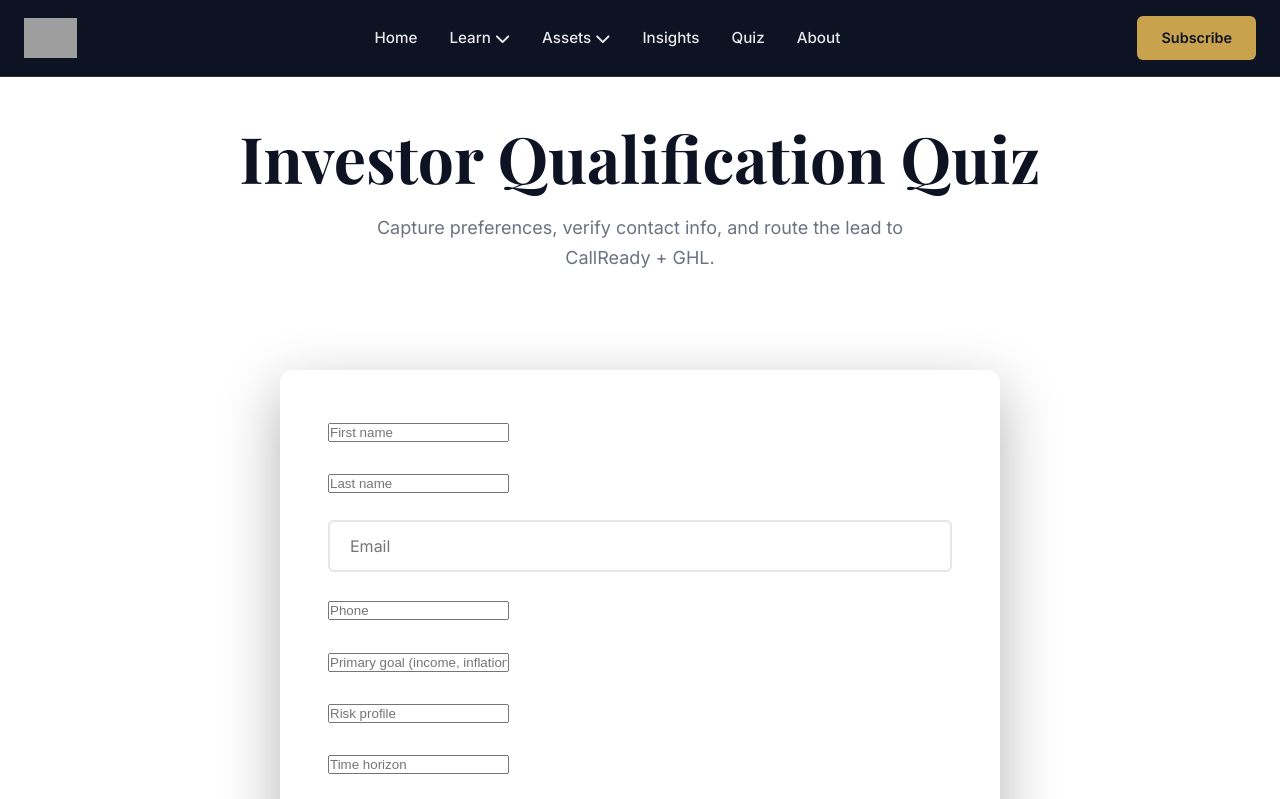
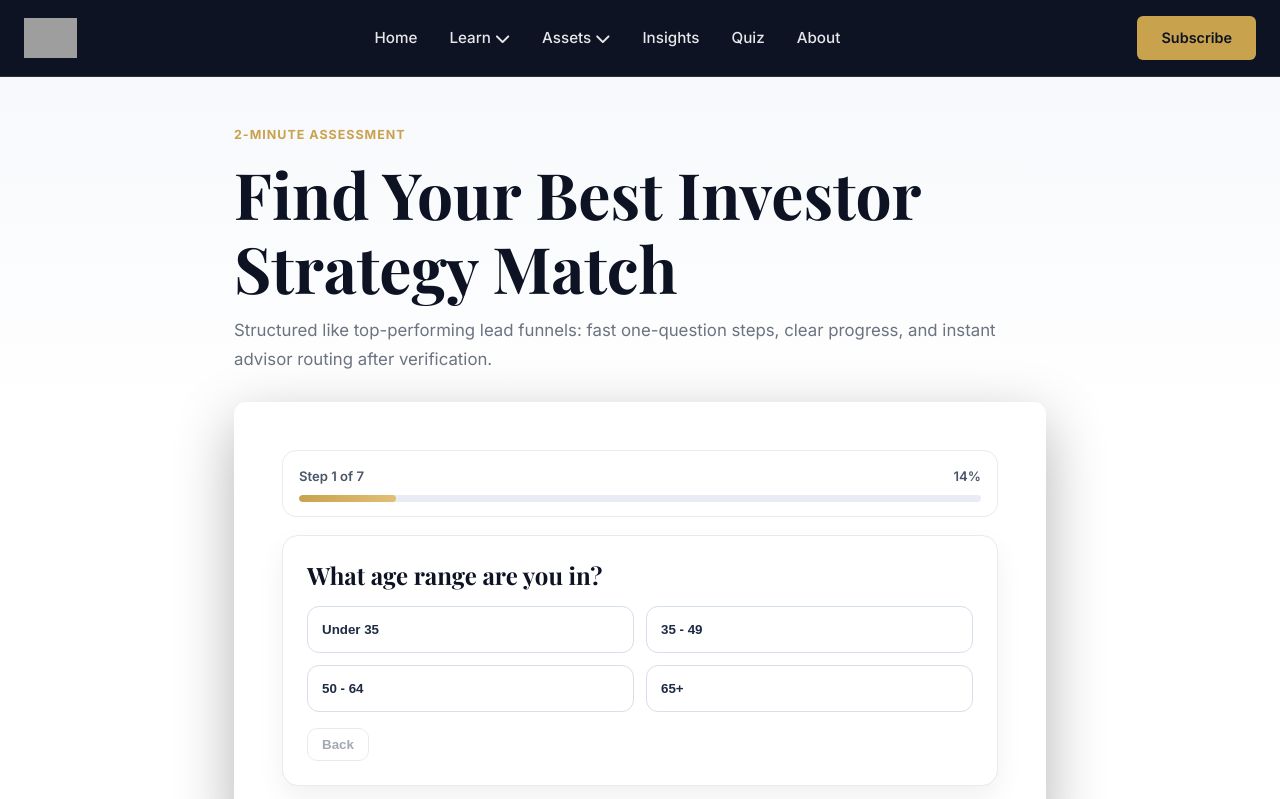
Before and after one commit to conversn-io/investorsimple, a Next.js app: page /quiz in a window 1280 px wide. Shown: the top 799 px of the page. Built offline with nearby package versions, Linux system fonts and the light colour scheme; grey boxes are pictures that could not be loaded.

Commit message:
feat: redesign quiz funnel to fast multi-step high-conversion UX

```diff
--- a/src/app/globals.css
+++ b/src/app/globals.css
@@ -1,6 +1,7 @@
 @import './theme/style.css';
 @import './theme/about.css';
 @import './theme/assets.css';
+@import './theme/quiz.css';
 
 :root {
   color-scheme: light;
--- a/src/app/quiz/page.tsx
+++ b/src/app/quiz/page.tsx
@@ -6,13 +6,14 @@ export default function QuizPage() {
   return (
     <>
       <SiteHeader />
-      <main style={{ paddingTop: '120px', paddingBottom: '80px' }}>
-        <div className="container">
-          <div className="section-header">
-            <h1 className="section-title">Investor Qualification Quiz</h1>
-            <p className="section-subtitle">Capture preferences, verify contact info, and route the lead to CallReady + GHL.</p>
-          </div>
-          <div className="newsletter-form" style={{ maxWidth: '720px', margin: '0 auto' }}>
+      <main className="quiz-page-wrap">
+        <div className="quiz-page-inner">
+          <span className="quiz-kicker">2-Minute Assessment</span>
+          <h1 className="quiz-title">Find Your Best Investor Strategy Match</h1>
+          <p className="quiz-subtitle">
+            Structured like top-performing lead funnels: fast one-question steps, clear progress, and instant advisor routing after verification.
+          </p>
+          <div className="newsletter-form">
             <InvestorQuizForm />
           </div>
         </div>
--- /dev/null
+++ b/src/app/theme/quiz.css
@@ -0,0 +1,231 @@
+.quiz-page-wrap {
+  background: linear-gradient(180deg, #f5f7fb 0%, #ffffff 45%);
+  min-height: 100vh;
+}
+
+.quiz-page-inner {
+  max-width: 860px;
+  margin: 0 auto;
+  padding: 120px 24px 96px;
+}
+
+.quiz-kicker {
+  display: inline-block;
+  font-size: 0.78rem;
+  font-weight: 700;
+  text-transform: uppercase;
+  letter-spacing: 0.08em;
+  color: var(--investor-gold);
+  margin-bottom: 12px;
+}
+
+.quiz-title {
+  margin: 0 0 12px;
+  color: var(--slate-navy);
+  font-family: var(--font-serif);
+  line-height: 1.15;
+}
+
+.quiz-subtitle {
+  margin: 0 0 28px;
+  color: var(--text-secondary);
+  font-size: 1.05rem;
+}
+
+.quiz-funnel-shell {
+  display: flex;
+  flex-direction: column;
+  gap: 18px;
+}
+
+.quiz-progress-block {
+  border: 1px solid #e7eaf0;
+  background: #fff;
+  border-radius: 14px;
+  padding: 14px 16px;
+}
+
+.quiz-progress-copy {
+  display: flex;
+  justify-content: space-between;
+  align-items: center;
+  font-size: 0.82rem;
+  font-weight: 600;
+  color: #4a5668;
+  margin-bottom: 8px;
+}
+
+.quiz-progress-track {
+  height: 7px;
+  width: 100%;
+  border-radius: 999px;
+  background: #e8edf5;
+  overflow: hidden;
+}
+
+.quiz-progress-fill {
+  height: 100%;
+  border-radius: 999px;
+  background: linear-gradient(90deg, #c9a24d 0%, #e2bf75 100%);
+  transition: width 220ms ease;
+}
+
+.quiz-card {
+  border: 1px solid #e7eaf0;
+  background: #fff;
+  border-radius: 16px;
+  padding: 24px;
+  box-shadow: 0 12px 28px rgba(14, 19, 36, 0.06);
+}
+
+.quiz-question {
+  margin: 0 0 16px;
+  color: var(--slate-navy);
+  font-family: var(--font-serif);
+  font-size: 1.5rem;
+  line-height: 1.25;
+}
+
+.quiz-option-grid {
+  display: grid;
+  grid-template-columns: repeat(2, minmax(0, 1fr));
+  gap: 12px;
+}
+
+.quiz-option {
+  width: 100%;
+  text-align: left;
+  padding: 14px 14px;
+  border-radius: 12px;
+  border: 1px solid #d6deea;
+  background: #fff;
+  color: #1e2b44;
+  cursor: pointer;
+  transition: all 160ms ease;
+}
+
+.quiz-option:hover {
+  transform: translateY(-1px);
+  border-color: #b6c4d8;
+  box-shadow: 0 6px 14px rgba(20, 36, 67, 0.08);
+}
+
+.quiz-option.is-selected {
+  border-color: #c9a24d;
+  background: #fff9ec;
+}
+
+.quiz-option-label {
+  display: block;
+  font-weight: 700;
+  line-height: 1.3;
+}
+
+.quiz-option-hint {
+  display: block;
+  margin-top: 4px;
+  font-size: 0.85rem;
+  color: #5e6d84;
+}
+
+.quiz-contact-form {
+  display: flex;
+  flex-direction: column;
+  gap: 12px;
+}
+
+.quiz-form-grid {
+  display: grid;
+  grid-template-columns: repeat(2, minmax(0, 1fr));
+  gap: 10px;
+}
+
+.quiz-contact-form input {
+  width: 100%;
+  border: 1px solid #cfd9e8;
+  border-radius: 10px;
+  height: 48px;
+  padding: 0 12px;
+  font-size: 1rem;
+}
+
+.quiz-contact-form input:focus {
+  outline: 2px solid rgba(201, 162, 77, 0.32);
+  border-color: #c9a24d;
+}
+
+.quiz-cta {
+  margin-top: 6px;
+  min-height: 48px;
+}
+
+.quiz-helper {
+  margin: -6px 0 2px;
+  font-size: 0.92rem;
+  color: #60708a;
+}
+
+.quiz-nav-row {
+  margin-top: 16px;
+  display: flex;
+  justify-content: flex-start;
+}
+
+.quiz-back-btn {
+  border: 1px solid #cbd4e2;
+  color: #33435f;
+  border-radius: 10px;
+  background: #fff;
+  padding: 8px 14px;
+  font-weight: 600;
+  cursor: pointer;
+}
+
+.quiz-back-btn:disabled {
+  opacity: 0.45;
+  cursor: not-allowed;
+}
+
+.quiz-message,
+.quiz-meta {
+  margin: 0;
+  font-size: 0.9rem;
+  color: #52627b;
+}
+
+.quiz-success-card {
+  border: 1px solid #d7e6d8;
+  background: #f2faf3;
+  border-radius: 14px;
+  padding: 20px;
+}
+
+.quiz-success-card h3 {
+  margin: 0 0 8px;
+  color: #1f6b33;
+  font-family: var(--font-serif);
+}
+
+.quiz-success-card p {
+  margin: 0;
+  color: #2f4d38;
+}
+
+@media (max-width: 768px) {
+  .quiz-page-inner {
+    padding: 104px 16px 72px;
+  }
+
+  .quiz-card {
+    padding: 18px;
+  }
+
+  .quiz-question {
+    font-size: 1.25rem;
+  }
+
+  .quiz-option-grid,
+  .quiz-form-grid {
+    grid-template-columns: 1fr;
+  }
+}
--- a/src/components/quiz/InvestorQuizForm.tsx
+++ b/src/components/quiz/InvestorQuizForm.tsx
@@ -1,31 +1,134 @@
 'use client'
 
-import { useState } from 'react'
+import { useMemo, useState } from 'react'
 
-type SubmitState = 'idle' | 'saving' | 'otp' | 'verifying' | 'done' | 'error'
+type SubmitState = 'quiz' | 'contact' | 'saving' | 'otp' | 'verifying' | 'done' | 'error'
+
+type QuizQuestion = {
+  key: string
+  label: string
+  options: Array<{ value: string; label: string; hint?: string }>
+}
+
+const QUESTIONS: QuizQuestion[] = [
+  {
+    key: 'age_range',
+    label: 'What age range are you in?',
+    options: [
+      { value: 'under_35', label: 'Under 35' },
+      { value: '35_49', label: '35 - 49' },
+      { value: '50_64', label: '50 - 64' },
+      { value: '65_plus', label: '65+' },
+    ],
+  },
+  {
+    key: 'primary_goal',
+    label: 'What is your primary investing goal?',
+    options: [
+      { value: 'income', label: 'Income Stability', hint: 'Reliable cash flow and lower volatility' },
+      { value: 'inflation_protection', label: 'Inflation Protection', hint: 'Preserve long-term purchasing power' },
+      { value: 'growth', label: 'Long-Term Growth', hint: 'Build net worth over a 5-10 year horizon' },
+      { value: 'capital_preservation', label: 'Capital Preservation', hint: 'Defend downside first' },
+    ],
+  },
+  {
+    key: 'risk_profile',
+    label: 'How would you describe your risk profile?',
+    options: [
+      { value: 'conservative', label: 'Conservative' },
+      { value: 'balanced', label: 'Balanced' },
+      { value: 'growth_oriented', label: 'Growth-Oriented' },
+      { value: 'aggressive', label: 'Aggressive' },
+    ],
+  },
+  {
+    key: 'investable_assets',
+    label: 'What is your approximate investable asset range?',
+    options: [
+      { value: 'under_50k', label: 'Under $50K' },
+      { value: '50k_250k', label: '$50K - $250K' },
+      { value: '250k_1m', label: '$250K - $1M' },
+      { value: '1m_plus', label: '$1M+' },
+    ],
+  },
+  {
+    key: 'time_horizon',
+    label: 'What is your typical investment horizon?',
+    options: [
+      { value: 'under_2y', label: 'Under 2 years' },
+      { value: '2_5y', label: '2 - 5 years' },
+      { value: '5_10y', label: '5 - 10 years' },
+      { value: '10y_plus', label: '10+ years' },
+    ],
+  },
+  {
+    key: 'advisor_status',
+    label: 'Are you currently working with an advisor?',
+    options: [
+      { value: 'yes', label: 'Yes, currently' },
+      { value: 'no', label: 'No, not currently' },
+      { value: 'open_to_switch', label: 'Yes, but open to alternatives' },
+    ],
+  },
+]
 
 export function InvestorQuizForm() {
-  const [state, setState] = useState<SubmitState>('idle')
+  const [state, setState] = useState<SubmitState>('quiz')
+  const [questionIndex, setQuestionIndex] = useState(0)
+  const [answers, setAnswers] = useState<Record<string, string>>({})
   const [sessionId] = useState(() => crypto.randomUUID())
   const [message, setMessage] = useState('')
   const [leadId, setLeadId] = useState<string | null>(null)
+  const [phoneForOtp, setPhoneForOtp] = useState('')
 
-  async function onSubmit(formData: FormData) {
+  const progress = useMemo(() => {
+    const totalSteps = QUESTIONS.length + 1
+    const current = Math.min(questionIndex + 1, QUESTIONS.length + 1)
+    if (state === 'contact' || state === 'saving') return ((QUESTIONS.length + 1) / totalSteps) * 100
+    if (state === 'otp' || state === 'verifying' || state === 'done') return 100
+    return (current / totalSteps) * 100
+  }, [questionIndex, state])
+
+  const currentQuestion = QUESTIONS[questionIndex]
+
+  function selectOption(value: string) {
+    if (!currentQuestion) return
+    const nextAnswers = { ...answers, [currentQuestion.key]: value }
+    setAnswers(nextAnswers)
+
+    if (questionIndex < QUESTIONS.length - 1) {
+      setTimeout(() => setQuestionIndex((prev) => prev + 1), 120)
+      return
+    }
+
+    setTimeout(() => setState('contact'), 120)
+  }
+
+  function backStep() {
+    if (state === 'contact') {
+      setState('quiz')
+      setQuestionIndex(QUESTIONS.length - 1)
+      return
+    }
+    if (state === 'quiz' && questionIndex > 0) {
+      setQuestionIndex((prev) => prev - 1)
+    }
+  }
+
+  async function onContactSubmit(formData: FormData) {
     setState('saving')
     setMessage('')
+
+    const phone = String(formData.get('phone') || '')
 
     const payload = {
       email: String(formData.get('email') || ''),
       firstName: String(formData.get('firstName') || ''),
       lastName: String(formData.get('lastName') || ''),
-      phoneNumber: String(formData.get('phone') || ''),
+      phoneNumber: phone,
       funnelType: 'investor_quiz',
       sessionId,
-      quizAnswers: {
-        primary_goal: String(formData.get('goal') || ''),
-        risk_profile: String(formData.get('risk') || ''),
-        time_horizon: String(formData.get('horizon') || ''),
-      },
+      quizAnswers: answers,
     }
 
     const capture = await fetch('/api/leads/capture-email', {
@@ -34,96 +137,156 @@ export function InvestorQuizForm() {
       body: JSON.stringify(payload),
     })
 
-    const captureJson = await capture.json()
+    const captureJson = await capture.json().catch(() => ({}))
     if (!capture.ok) {
       setState('error')
-      setMessage(captureJson.error || 'Could not save your quiz.')
+      setMessage(captureJson.error || 'Could not save your quiz response.')
       return
     }
 
     setLeadId(captureJson.lead_id || null)
+    setPhoneForOtp(phone)
 
     const sendOtp = await fetch('/api/otp/send', {
       method: 'POST',
       headers: { 'Content-Type': 'application/json' },
-      body: JSON.stringify({ phone: payload.phoneNumber }),
+      body: JSON.stringify({ phone }),
     })
 
+    const sendOtpJson = await sendOtp.json().catch(() => ({}))
     if (!sendOtp.ok) {
       setState('error')
-      setMessage('Lead captured, but OTP could not be sent.')
+      setMessage(sendOtpJson.error || 'Lead saved, but OTP could not be sent.')
       return
     }
 
     setState('otp')
-    setMessage('Lead saved. Enter OTP to complete verification and send to advisor.')
+    setMessage('Almost done. Enter the code sent to your phone to complete your request.')
   }
 
   async function verifyOtp(formData: FormData) {
     setState('verifying')
     setMessage('')
+
     const otp = String(formData.get('otp') || '')
-    const phone = String(formData.get('phone') || '')
 
     const verify = await fetch('/api/leads/verify-otp-and-send-to-ghl', {
       method: 'POST',
       headers: { 'Content-Type': 'application/json' },
-      body: JSON.stringify({ otp, phone, sessionId }),
+      body: JSON.stringify({
+        otp,
+        phone: phoneForOtp,
+        sessionId,
+      }),
     })
 
-    const verifyJson = await verify.json()
+    const verifyJson = await verify.json().catch(() => ({}))
     if (!verify.ok || !verifyJson?.verified) {
       setState('error')
-      setMessage(verifyJson.error || 'OTP verification failed.')
+      setMessage(verifyJson.error || 'OTP verification failed. Please try again.')
       return
     }
 
     setState('done')
-    setMessage('Verified. Your request has been sent.')
+    setMessage('You are verified. Your request has been sent to our advisory team.')
   }
 
   if (state === 'done') {
-    return <p>{message}</p>
+    return (
+      <div className="quiz-success-card">
+        <h3>Request Submitted</h3>
+        <p>{message}</p>
+        {leadId ? <p className="quiz-meta">Reference ID: {leadId}</p> : null}
+      </div>
+    )
   }
 
   return (
-    <div>
+    <div className="quiz-funnel-shell">
+      <div className="quiz-progress-block">
+        <div className="quiz-progress-copy">
+          <span>Step {Math.min(questionIndex + 1, QUESTIONS.length + 1)} of {QUESTIONS.length + 1}</span>
+          <span>{Math.round(progress)}%</span>
+        </div>
+        <div className="quiz-progress-track" aria-hidden="true">
+          <div className="quiz-progress-fill" style={{ width: `${progress}%` }} />
+        </div>
+      </div>
+
+      {(state === 'quiz' || state === 'contact' || state === 'saving') && (
+        <div className="quiz-card">
+          {state === 'quiz' && currentQuestion ? (
+            <>
+              <h3 className="quiz-question">{currentQuestion.label}</h3>
+              <div className="quiz-option-grid">
+                {currentQuestion.options.map((option) => {
+                  const selected = answers[currentQuestion.key] === option.value
+                  return (
+                    <button
+                      key={option.value}
+                      type="button"
+                      className={`quiz-option ${selected ? 'is-selected' : ''}`}
+                      onClick={() => selectOption(option.value)}
+                    >
+                      <span className="quiz-option-label">{option.label}</span>
+                      {option.hint ? <span className="quiz-option-hint">{option.hint}</span> : null}
+                    </button>
+                  )
+                })}
+              </div>
+            </>
+          ) : null}
+
+          {state === 'contact' || state === 'saving' ? (
             <form
-        onSubmit={(e) => {
-          e.preventDefault()
-          onSubmit(new FormData(e.currentTarget))
+              className="quiz-contact-form"
+              onSubmit={(event) => {
+                event.preventDefault()
+                onContactSubmit(new FormData(event.currentTarget))
               }}
             >
-        <div className="form-group"><input name="firstName" placeholder="First name" required /></div>
-        <div className="form-group"><input name="lastName" placeholder="Last name" required /></div>
-        <div className="form-group"><input name="email" type="email" placeholder="Email" required /></div>
-        <div className="form-group"><input name="phone" type="tel" placeholder="Phone" required /></div>
-        <div className="form-group"><input name="goal" placeholder="Primary goal (income, inflation, growth...)" required /></div>
-        <div className="form-group"><input name="risk" placeholder="Risk profile" required /></div>
-        <div className="form-group"><input name="horizon" placeholder="Time horizon" required /></div>
-        <button className="btn btn-primary" type="submit" disabled={state === 'saving'}>
-          {state === 'saving' ? 'Saving...' : 'Submit Quiz'}
+              <h3 className="quiz-question">Where should we send your tailored recommendation?</h3>
+              <div className="quiz-form-grid">
+                <input name="firstName" placeholder="First name" required />
+                <input name="lastName" placeholder="Last name" required />
+              </div>
+              <input name="email" type="email" placeholder="Email address" required />
+              <input name="phone" type="tel" placeholder="Phone number" required />
+              <button className="btn btn-primary quiz-cta" type="submit" disabled={state === 'saving'}>
+                {state === 'saving' ? 'Submitting...' : 'Continue'}
               </button>
             </form>
+          ) : null}
+
+          <div className="quiz-nav-row">
+            <button type="button" className="quiz-back-btn" onClick={backStep} disabled={state === 'saving' || (state === 'quiz' && questionIndex === 0)}>
+              Back
+            </button>
+          </div>
+        </div>
+      )}
 
       {(state === 'otp' || state === 'verifying' || state === 'error') && (
+        <div className="quiz-card">
           <form
-          onSubmit={(e) => {
-            e.preventDefault()
-            verifyOtp(new FormData(e.currentTarget))
+            className="quiz-contact-form"
+            onSubmit={(event) => {
+              event.preventDefault()
+              verifyOtp(new FormData(event.currentTarget))
             }}
-          style={{ marginTop: '16px' }}
           >
-          <div className="form-group"><input name="phone" type="tel" placeholder="Phone used above" required /></div>
-          <div className="form-group"><input name="otp" placeholder="6-digit OTP" required /></div>
-          <button className="btn btn-secondary" type="submit" disabled={state === 'verifying'}>
-            {state === 'verifying' ? 'Verifying...' : 'Verify OTP'}
+            <h3 className="quiz-question">Enter your 6-digit verification code</h3>
+            <p className="quiz-helper">We sent a code to {phoneForOtp}. This step protects lead quality and speeds advisor routing.</p>
+            <input name="otp" inputMode="numeric" maxLength={6} placeholder="123456" required />
+            <button className="btn btn-secondary quiz-cta" type="submit" disabled={state === 'verifying'}>
+              {state === 'verifying' ? 'Verifying...' : 'Verify & Finish'}
             </button>
           </form>
+        </div>
       )}
 
-      {leadId && <p style={{ marginTop: '12px' }}>Lead ID: {leadId}</p>}
-      {message && <p style={{ marginTop: '12px' }}>{message}</p>}
+      {message ? <p className="quiz-message">{message}</p> : null}
+      {leadId ? <p className="quiz-meta">Lead ID: {leadId}</p> : null}
     </div>
   )
 }
```
Lines whose indentation alone changed are shown as unchanged.
